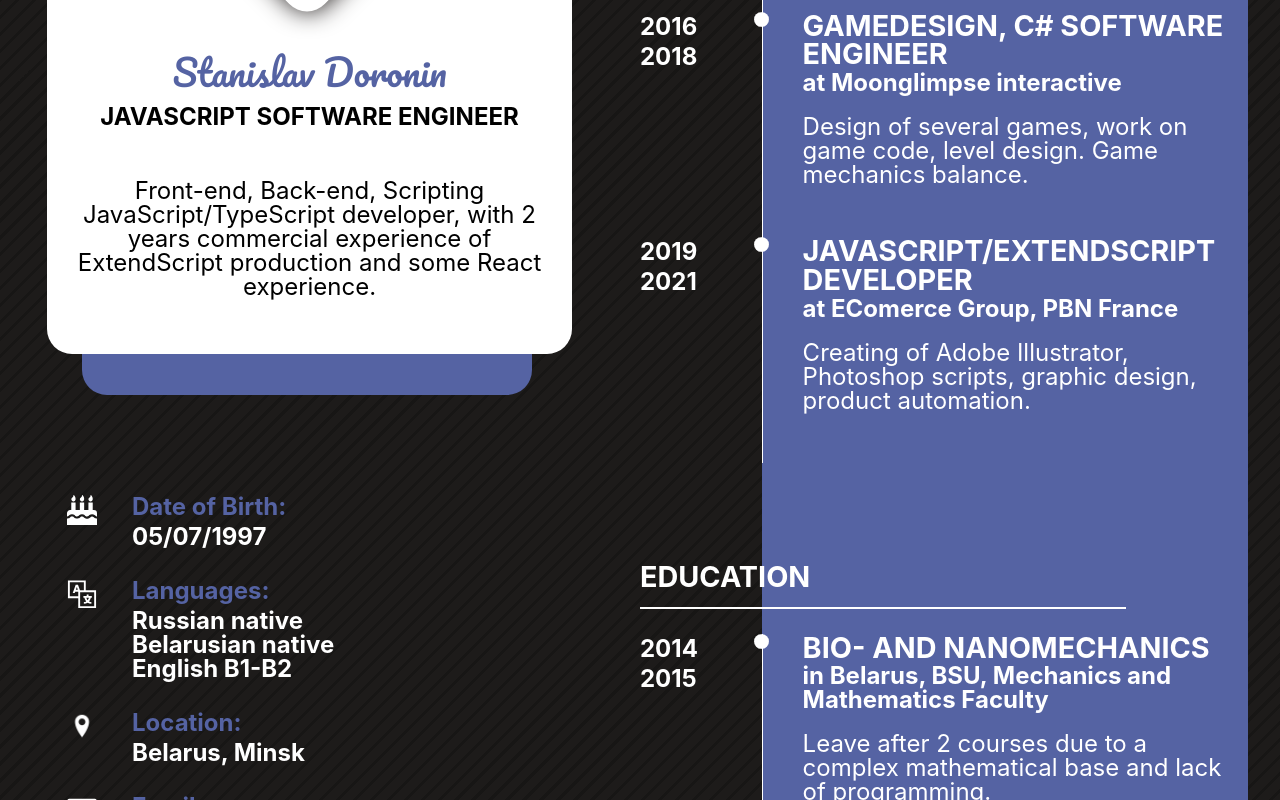
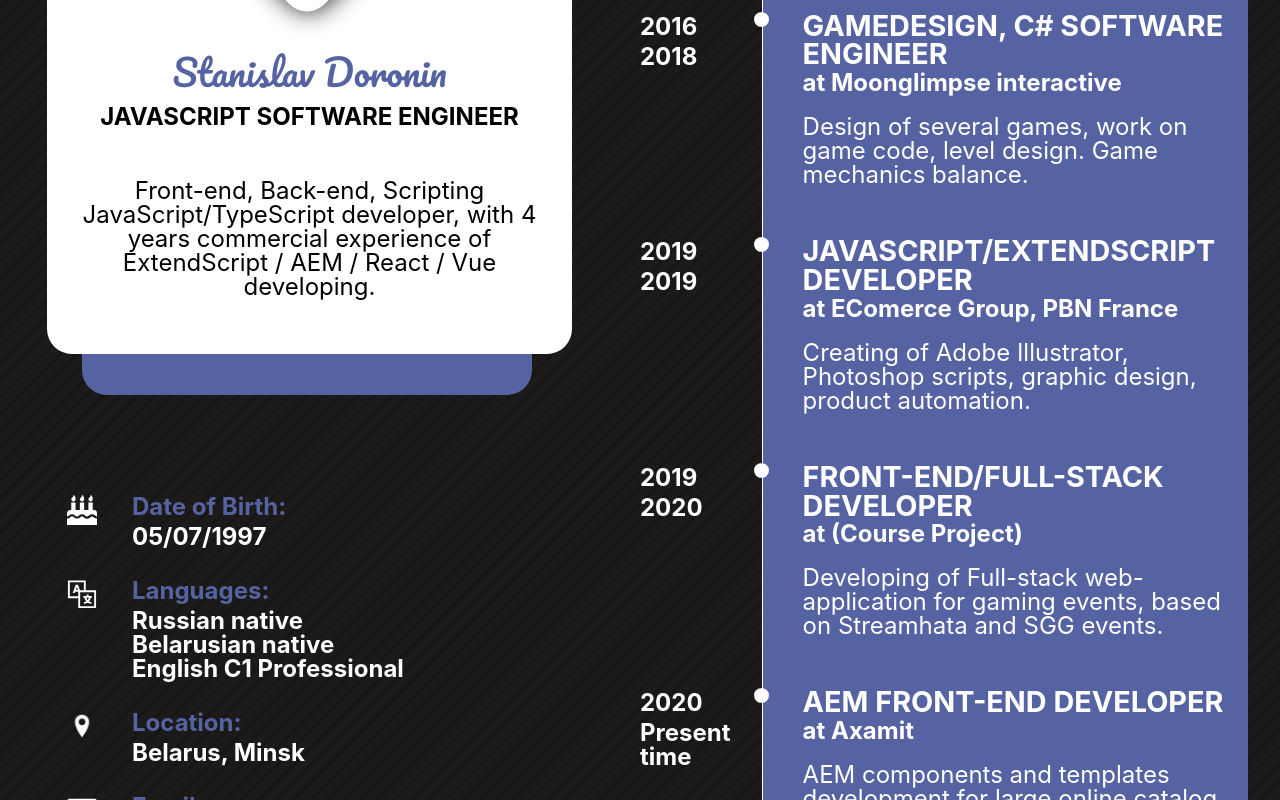
Before and after one commit to Stanislavsonder/cv, a React (Create React App) app: page / in a window 1280 px wide. Shown: the part 380-1180 px from the top of the page. Built offline with nearby package versions, Linux system fonts and the light colour scheme.

Commit message:
28.04.2022 Bell update

```diff
--- a/package.json
+++ b/package.json
@@ -10,6 +10,7 @@
     "@types/node": "^16.11.21",
     "@types/react": "^17.0.38",
     "@types/react-dom": "^17.0.11",
+    "gh-pages": "^3.2.3",
     "react": "^17.0.2",
     "react-dom": "^17.0.2",
     "react-scripts": "5.0.0",
--- a/src/App.tsx
+++ b/src/App.tsx
@@ -5,7 +5,7 @@ import Timeline from "./components/Timeline";
 import Skills from "./components/Skills";
 
 function App() {
-  const techs = ['JavaScript', 'TypeScript', 'ReactJS', 'NodeJS', 'HTML5', 'CSS3', 'SASS', 'SCSS', 'ExtendScript', 'MERN', 'Webpack', 'Express', 'MongoDB', 'Mongoose', 'SQL', 'Git']
+  const techs = ['JavaScript', 'TypeScript', 'ReactJS', 'Vue', 'MobX', 'Vuex', 'Nuxt', 'Next.JS', 'NodeJS', 'HTML5', 'CSS3', 'SASS', 'SCSS', 'ExtendScript', 'AEM', 'MERN', 'Material UI', 'Webpack', 'Express', 'MongoDB', 'Mongoose', 'SQL', 'Jira / Confluence / Slack', 'Git']
 
   return (
     <div className="App">
@@ -20,8 +20,8 @@ function App() {
               <div className="squares_white">
                 <h1>Stanislav Doronin</h1>
                 <h2>JavaScript software engineer</h2>
-                <p>Front-end, Back-end, Scripting JavaScript/TypeScript developer, with 2 years commercial experience of
-                  ExtendScript production and some React experience.</p>
+                <p>Front-end, Back-end, Scripting JavaScript/TypeScript developer, with 4 years commercial experience of
+                  ExtendScript / AEM / React / Vue developing.</p>
               </div>
             </div>
           </header>
@@ -38,7 +38,7 @@ function App() {
                 <div>
                   <p>Russian native </p>
                   <p>Belarusian native </p>
-                  <p>English B1-B2 </p>
+                  <p>English С1 Professional </p>
                 </div>
               </li>
               <li>
--- a/src/components/Timeline.tsx
+++ b/src/components/Timeline.tsx
@@ -4,7 +4,7 @@ import Education from "./Education";
 
 export type ExperienceType = {
     startDate: number
-    endDate: number
+    endDate: number | string
     position: string
     company: string
     description: string
@@ -30,10 +30,24 @@ const Timeline:FC = () => {
         },
         {
             startDate: 2019,
-            endDate: 2021,
+            endDate: 2019,
             position: 'JAVASCRIPT/EXTENDSCRIPT DEVELOPER',
             company: 'EComerce Group, PBN France',
             description: 'Creating of Adobe Illustrator, Photoshop scripts, graphic design, product automation.'
+        },
+        {
+            startDate: 2019,
+            endDate: 2020,
+            position: 'Front-end/Full-Stack Developer',
+            company: '(Course Project)',
+            description: 'Developing of Full-stack web-application for gaming events, based on Streamhata and SGG events.'
+        },
+        {
+            startDate: 2020,
+            endDate: 'Present time',
+            position: 'AEM Front-end Developer',
+            company: 'Axamit',
+            description: 'AEM components and templates development for large online catalog. React/Vue.js front-end developing.'
         },
     ]
     const education: ExperienceType[] = [
```
Also changed, not shown: 1 other file (tests, documents, lock files or other folders).
